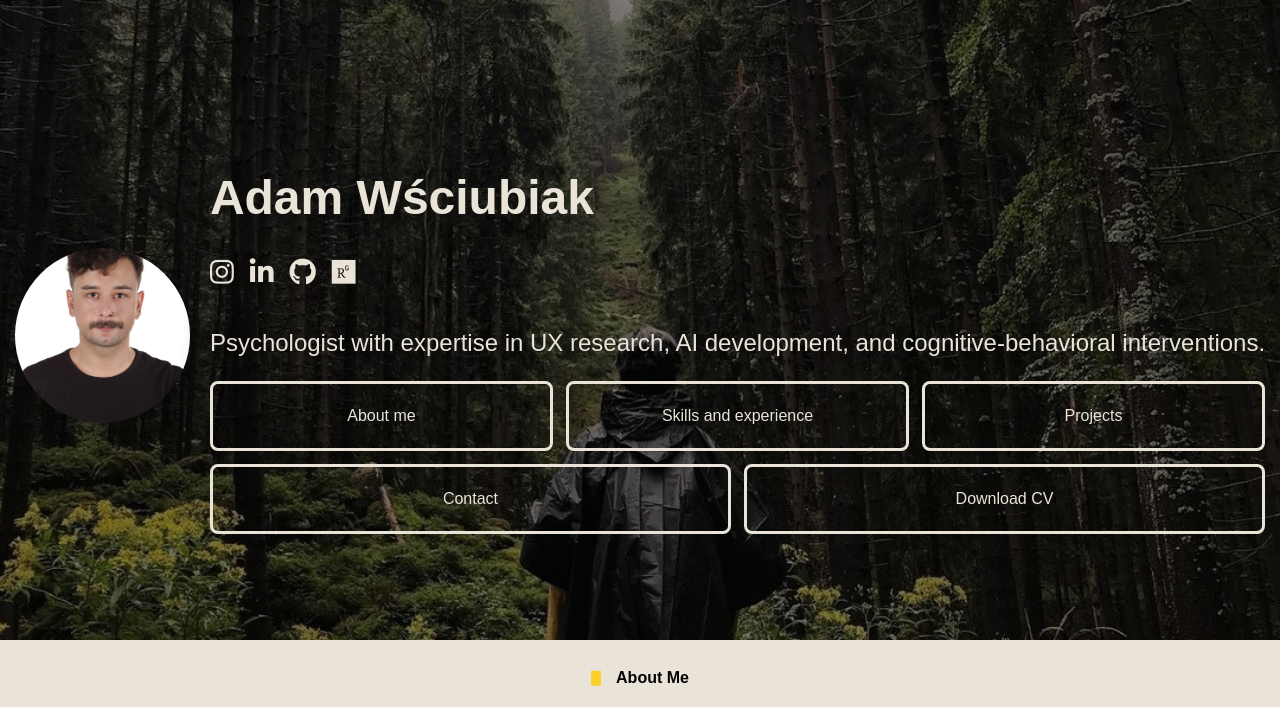
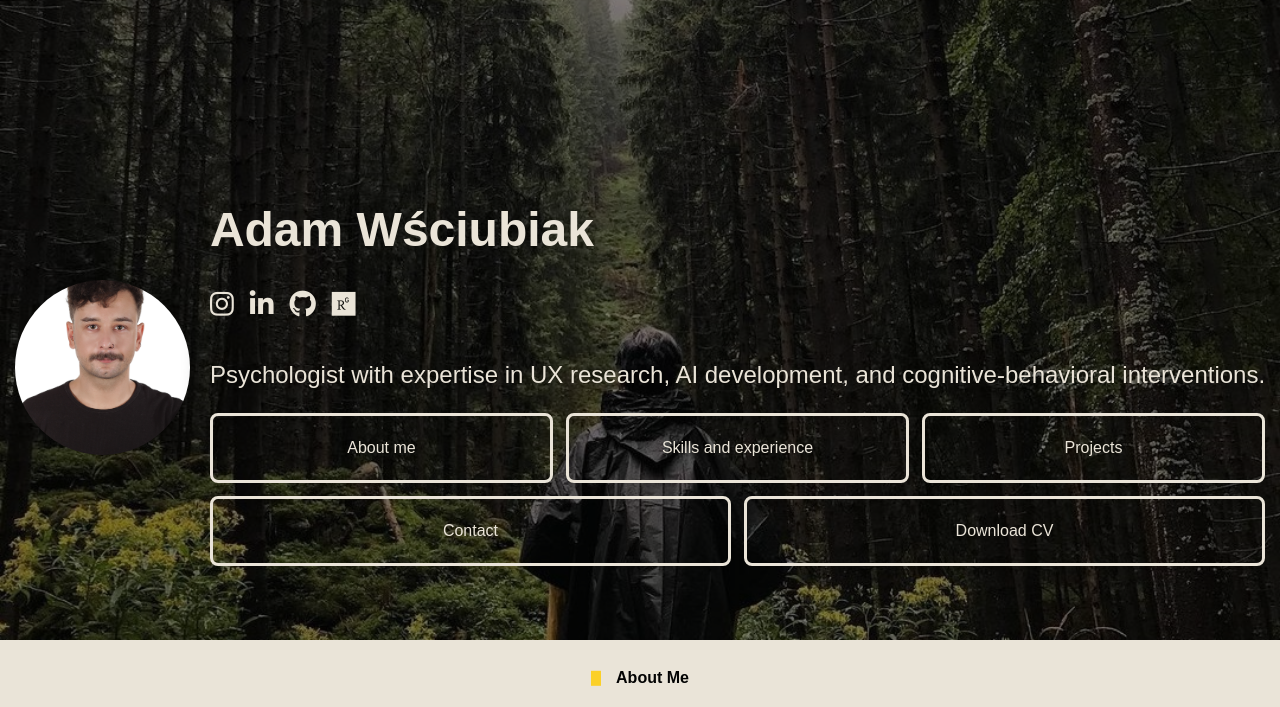
Before and after one commit to adamwsciubiak/adamwsciubiak, a PHP site: page / in a window 1280 px wide. Shown: the top 707 px of the page. Run offline with PHP 8.4, Linux system fonts and the light colour scheme.

Commit message:
Update style.css

```diff
--- a/style.css
+++ b/style.css
@@ -271,7 +271,7 @@ footer {
 /* Media query for narrower screens (below 768px) */
 @media (max-width: 2532px) {
     .header-content{
-        top: 1rem
+        top: 3rem
     }
 @media (max-width: 1170px) {
     .avatar {
```
